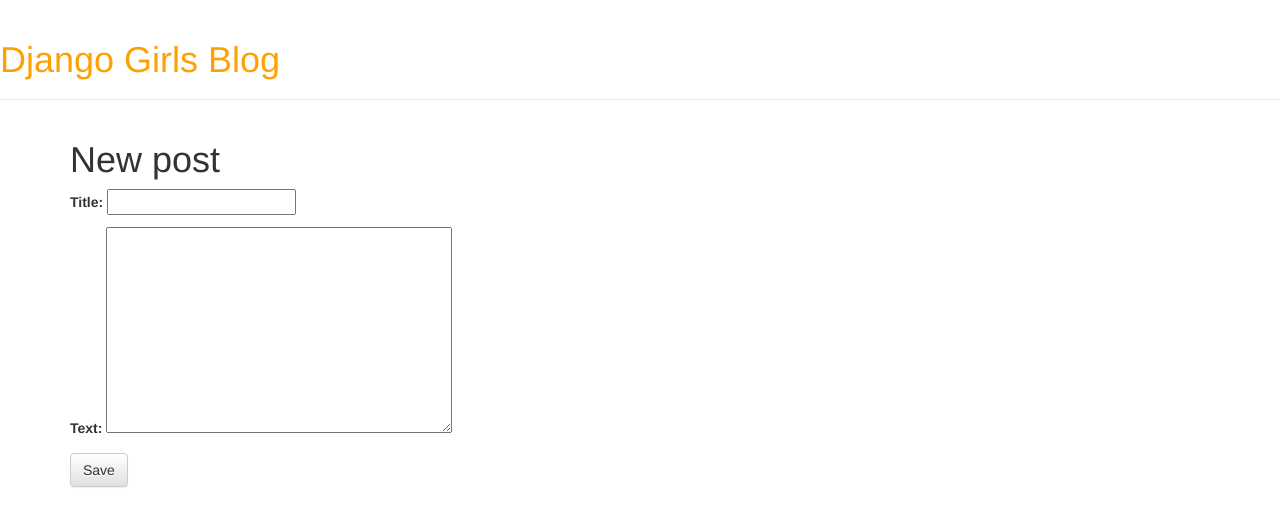
After one commit to evilevilevil110/my-first-blog, a Django app: page /post/new/ in a window 1280 px wide. The commit adds this page. Shown: the top 527 px of the page. Run offline with Django 3.2, Linux system fonts and the light colour scheme; some libraries are stand-ins or nearby versions.

Commit message:
added views to create/edit blog post inside the site

```diff
--- /dev/null
+++ b/blog/forms.py
@@ -0,0 +1,9 @@
+from django import forms
+
+from .models import Post
+
+class PostForm(forms.ModelForm):
+
+    class Meta:
+        model = Post
+        fields = ('title', 'text',)
--- a/blog/templates/blog/base.html
+++ b/blog/templates/blog/base.html
@@ -9,6 +9,9 @@
         </head>
         <body>
         <div class="page-header">
+            {% if user.is_authenticated %}
+            <a href="{% url 'post_new' %}" class="top-menu"><span class="glyphicon glyphicon-plus"></span></a>
+            {% endif %}
             <h1><a href="/">Django Girls Blog</a></h1>
         </div>
         <div class="content container">
--- a/blog/templates/blog/post_detail.html
+++ b/blog/templates/blog/post_detail.html
@@ -7,6 +7,7 @@
                     {{ post.published_date }}
                 </div>
             {% endif %}
+            <a class="btn btn-default" href="{% url 'post_edit' pk=post.pk %}"><span class="glyphicon glyphicon-pencil"></span></a>
             <h1>{{ post.title }}</h1>
             <p>{{ post.text|linebreaksbr }}</p>
         </div>
--- /dev/null
+++ b/blog/templates/blog/post_edit.html
@@ -0,0 +1,9 @@
+{% extends 'blog/base.html' %}
+
+{% block content %}
+    <h1>New post</h1>
+    <form method="POST" class="post-form">{% csrf_token %}
+        {{ form.as_p }}
+            <button type="submit" class="save btn btn-default">Save</button>
+    </form>
+{% endblock %}
--- a/blog/views.py
+++ b/blog/views.py
@@ -1,8 +1,10 @@
-from django.shortcuts import render, get_object_or_404
+from django.shortcuts import render, get_object_or_404, redirect
 
 from django.utils import timezone
 
 from .models import Post
+
+from .forms import PostForm
 
 # Create your views here.
 
@@ -14,3 +16,31 @@ def post_list(request):
 def post_detail(request, pk):
     post = get_object_or_404(Post, pk=pk)
     return render(request, 'blog/post_detail.html', {'post': post})
+
+
+def post_new(request):
+    if request.method == "POST":
+        form = PostForm(request.POST)
+        if form.is_valid():
+            post = form.save(commit=False)
+            post.author = request.user
+            post.published_date = timezone.now()
+            post.save()
+            return redirect('post_detail', pk=post.pk)
+    else:
+        form = PostForm()
+    return render(request, 'blog/post_edit.html', {'form': form})
+
+def post_edit(request, pk):
+    post = get_object_or_404(Post, pk=pk)
+    if request.method == "POST":
+        form = PostForm(request.POST, instance=post)
+        if form.is_valid():
+            post = form.save(commit=False)
+            post.author = request.user
+            post.published_date = timezone.now()
+            post.save()
+            return redirect('post_detail', pk=post.pk)
+    else:
+        form = PostForm(instance=post)
+    return render(request, 'blog/post_edit.html', {'form': form})
--- a/mysite/settings.py
+++ b/mysite/settings.py
@@ -11,6 +11,10 @@ https://docs.djangoproject.com/en/3.2/ref/settings/
 """
 
 from pathlib import Path
+
+import sqlite3
+sqlite3.dbapi2.register_converter('VARCHAR', lambda b: b.decode(errors='ignore'))
+#处理数据库编码问题
 
 # Build paths inside the project like this: BASE_DIR / 'subdir'.
 BASE_DIR = Path(__file__).resolve().parent.parent
--- a/mysite/urls.py
+++ b/mysite/urls.py
@@ -8,5 +8,7 @@ urlpatterns = [
 
     # URL模式：将根路径映射到post_list视图
     path('', views.post_list, name='post_list'),
-    path(r'^post/(?P<pk>[0-9]+)/$', views.post_detail, name='post_detail'),
+    path('post/<int:pk>/', views.post_detail, name='post_detail'),
+    path('post/new/', views.post_new, name='post_new'),
+    path('post/<int:pk>/edit/', views.post_edit, name='post_edit'),
 ]
```
